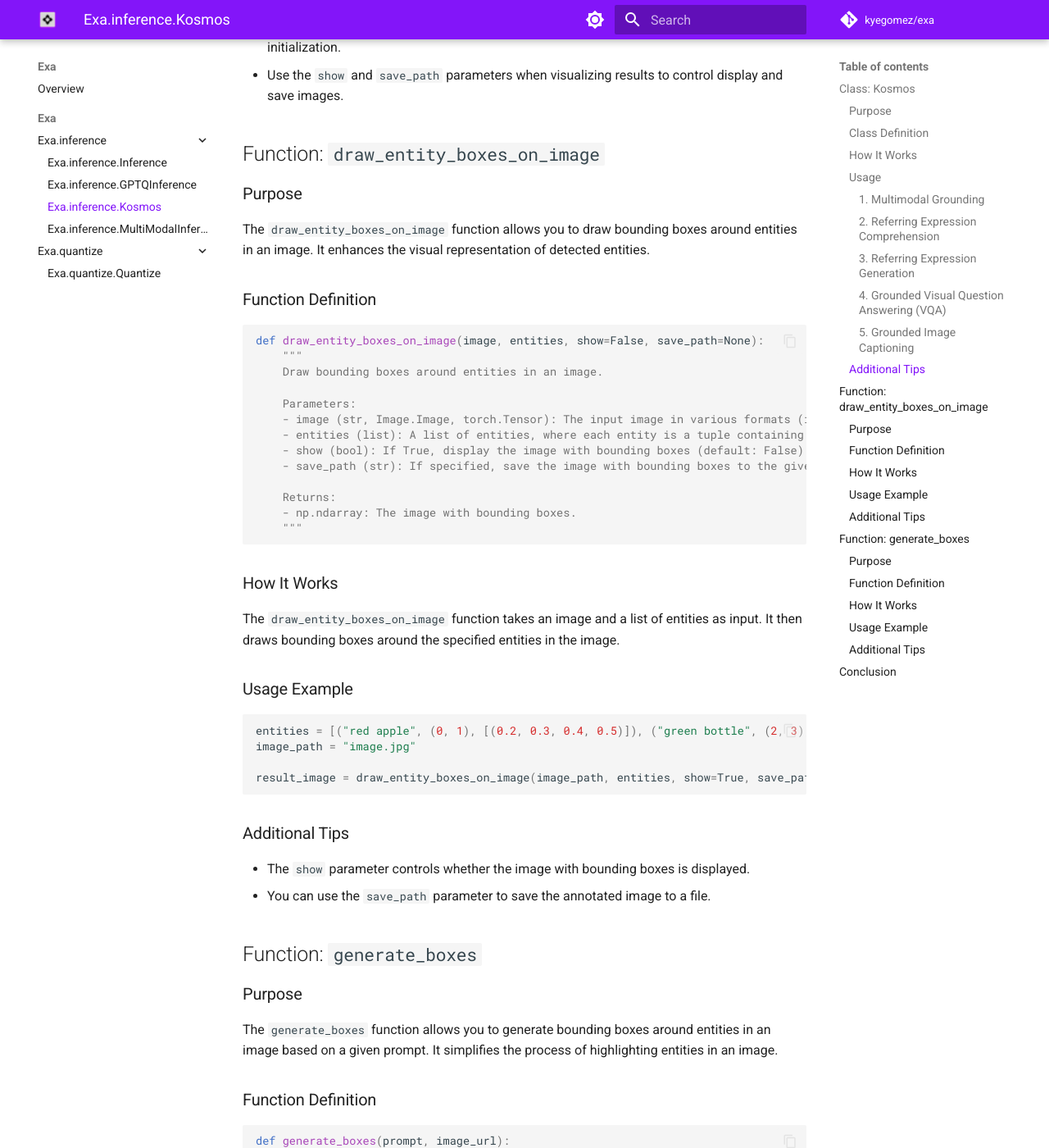
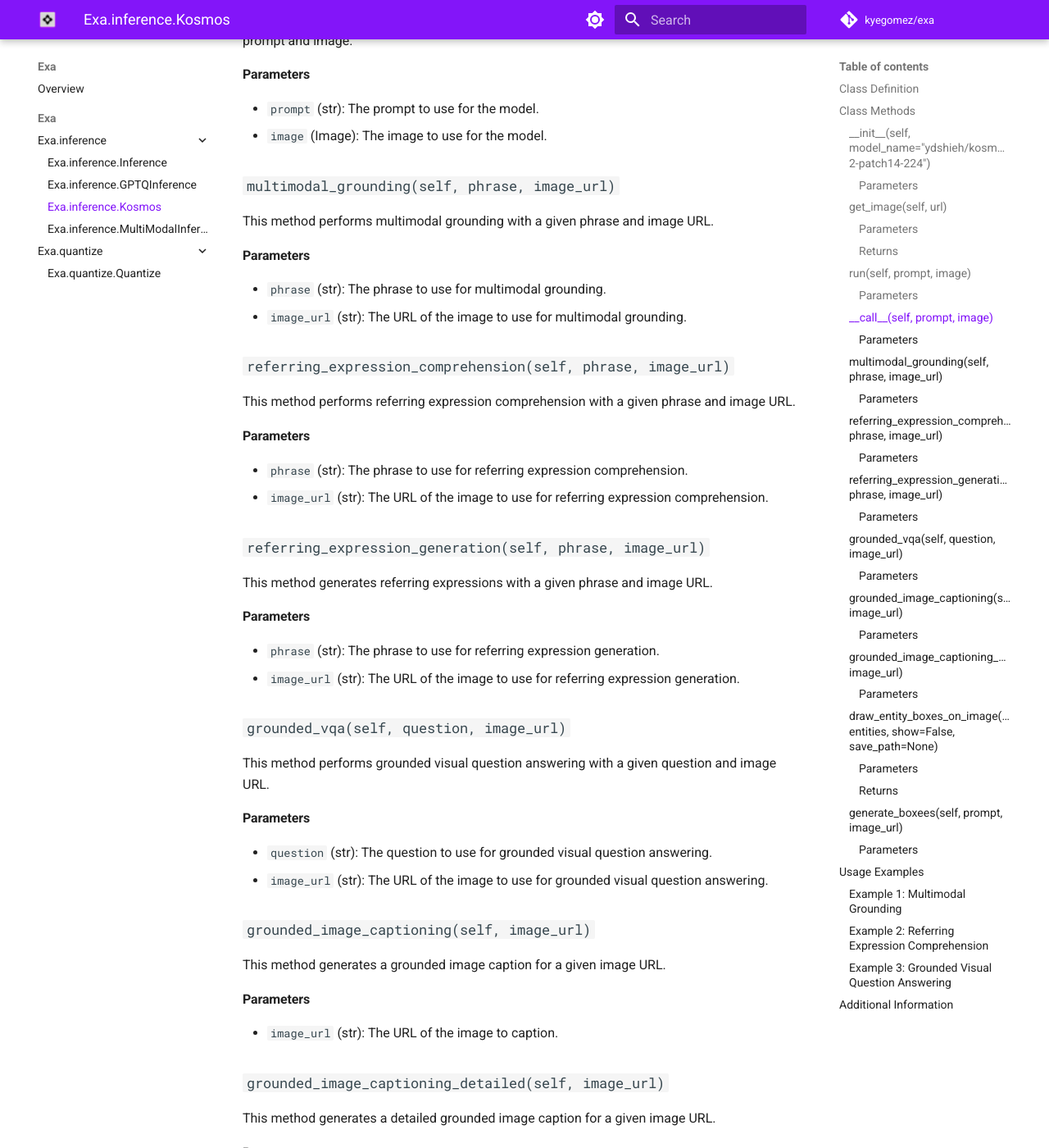
Before and after one commit to kyegomez/Exa, an MkDocs documentation site: the page built from docs/exa/kosmos.md, in a window 1280 px wide and 1400 px high, scrolled down 1632 px. Shown: the whole window at 82% size. Built offline with MkDocs 1.6.1 and Material for MkDocs 9.7.7, drawn with Linux system fonts in a browser that asks for light colours; comment, search, counter and statistics services are not loaded; some of the changed text lies outside the part shown.

Commit message:
clean up kosmos

````diff
--- a/docs/exa/kosmos.md
+++ b/docs/exa/kosmos.md
@@ -1,151 +1,186 @@
-# Kosmos Documentation
+# Kosmos Class Documentation
 
-Kosmos is a model to perform multimodal tasks by combining natural language understanding and computer vision capabilities. It leverages a pre-trained model to enable tasks such as multimodal grounding, referring expression comprehension, referring expression generation, grounded visual question answering (VQA), and grounded image captioning.
 
-## Class: Kosmos
+The `Kosmos` class is a Python class that provides a set of methods for performing various tasks related to multimodal grounding, referring expression comprehension, referring expression generation, grounded visual question answering, and grounded image captioning. The class uses the `transformers` library to load a pretrained model and processor for performing these tasks.
 
-### Purpose
+Class Definition
+----------------
 
-The `Kosmos` class is the central component of the Shapeless library. It enables users to interact with pre-trained models for multimodal tasks that involve text and images. By initializing an instance of `Kosmos`, you gain access to various multimodal capabilities.
-
-### Class Definition
-
-```python
+```
 class Kosmos:
-    def __init__(self, model_name="ydshieh/kosmos-2-patch14-224"):
-        """
-        Initialize the Kosmos class.
-
-        Parameters:
-        - model_name (str): The name of the pre-trained model to use (default: "ydshieh/kosmos-2-patch14-224").
-        """
+    def __init__(self, model_name="ydshieh/kosmos-2-patch14-224")
+    def get_image(self, url)
+    def run(self, prompt, image)
+    def __call__(self, prompt, image)
+    def multimodal_grounding(self, phrase, image_url)
+    def referring_expression_comprehension(self, phrase, image_url)
+    def referring_expression_generation(self, phrase, image_url)
+    def grounded_vqa(self, question, image_url)
+    def grounded_image_captioning(self, image_url)
+    def grounded_image_captioning_detailed(self, image_url)
+    def draw_entity_boxes_on_image(image, entities, show=False, save_path=None)
+    def generate_boxees(self, prompt, image_url)
 ```
 
-### How It Works
 
-The `Kosmos` class utilizes a pre-trained model to perform multimodal tasks. It takes text and image inputs and returns results based on the model's understanding of the multimodal context.
+## Class Methods
+-------------
 
-### Usage
+### `__init__(self, model_name="ydshieh/kosmos-2-patch14-224")`
 
-#### 1. Multimodal Grounding
+This method initializes the `Kosmos` class. It loads the pretrained model and processor from the `transformers` library.
 
-```python
+#### Parameters
+
+-   `model_name` (str): The name of the pretrained model to load. Default is `"ydshieh/kosmos-2-patch14-224"`.
+
+### `get_image(self, url)`
+
+This method retrieves an image from a given URL.
+
+#### Parameters
+
+-   `url` (str): The URL of the image to retrieve.
+
+#### Returns
+
+-   `Image`: The retrieved image.
+
+### `run(self, prompt, image)`
+
+This method runs the model with a given prompt and image.
+
+#### Parameters
+
+-   `prompt` (str): The prompt to use for the model.
+-   `image` (Image): The image to use for the model.
+
+### `__call__(self, prompt, image)`
+
+This method allows the `Kosmos` class to be called like a function. It runs the model with a given prompt and image.
+
+#### Parameters
+
+-   `prompt` (str): The prompt to use for the model.
+-   `image` (Image): The image to use for the model.
+
+### `multimodal_grounding(self, phrase, image_url)`
+
+This method performs multimodal grounding with a given phrase and image URL.
+
+#### Parameters
+
+-   `phrase` (str): The phrase to use for multimodal grounding.
+-   `image_url` (str): The URL of the image to use for multimodal grounding.
+
+### `referring_expression_comprehension(self, phrase, image_url)`
+
+This method performs referring expression comprehension with a given phrase and image URL.
+
+#### Parameters
+
+-   `phrase` (str): The phrase to use for referring expression comprehension.
+-   `image_url` (str): The URL of the image to use for referring expression comprehension.
+
+### `referring_expression_generation(self, phrase, image_url)`
+
+This method generates referring expressions with a given phrase and image URL.
+
+#### Parameters
+
+-   `phrase` (str): The phrase to use for referring expression generation.
+-   `image_url` (str): The URL of the image to use for referring expression generation.
+
+### `grounded_vqa(self, question, image_url)`
+
+This method performs grounded visual question answering with a given question and image URL.
+
+#### Parameters
+
+-   `question` (str): The question to use for grounded visual question answering.
+-   `image_url` (str): The URL of the image to use for grounded visual question answering.
+
+### `grounded_image_captioning(self, image_url)`
+
+This method generates a grounded image caption for a given image URL.
+
+#### Parameters
+
+-   `image_url` (str): The URL of the image to caption.
+
+### `grounded_image_captioning_detailed(self, image_url)`
+
+This method generates a detailed grounded image caption for a given image URL.
+
+#### Parameters
+
+-   `image_url` (str): The URL of the image to caption.
+
+### `draw_entity_boxes_on_image(image, entities, show=False, save_path=None)`
+
+This method draws bounding boxes around entities in an image.
+
+#### Parameters
+
+-   `image` (Image or str or torch.Tensor): The image or image path or image tensor on which to draw bounding boxes.
+-   `entities` (list): A list of entities to draw bounding boxes around.
+-   `show` (bool): Whether to display the image. Default is `False`.
+-   `save_path` (str): The path to save the image. If `None`, the image
+
+#### Returns
+
+-   `new_image` (numpy.ndarray): The image with bounding boxes drawn around entities.
+
+### `generate_boxees(self, prompt, image_url)`
+
+This method generates bounding boxes for entities in an image based on a given prompt.
+
+#### Parameters
+
+-   `prompt` (str): The prompt to use for generating bounding boxes.
+-   `image_url` (str): The URL of the image to use for generating bounding boxes.
+
+
+## Usage Examples
+--------------
+
+### Example 1: Multimodal Grounding
+
+```
+from Kosmos import Kosmos
+
 kosmos = Kosmos()
 kosmos.multimodal_grounding("Find the red apple in the image.", "https://example.com/apple.jpg")
 ```
 
-#### 2. Referring Expression Comprehension
 
-```python
+### Example 2: Referring Expression Comprehension
+
+```
+from Kosmos import Kosmos
+
+kosmos = Kosmos()
 kosmos.referring_expression_comprehension("Show me the green bottle.", "https://example.com/bottle.jpg")
 ```
 
-#### 3. Referring Expression Generation
 
-```python
-kosmos.referring_expression_generation("It is on the table.", "https://example.com/table.jpg")
+### Example 3: Grounded Visual Question Answering
+
 ```
+from Kosmos import Kosmos
 
-#### 4. Grounded Visual Question Answering (VQA)
-
-```python
+kosmos = Kosmos()
 kosmos.grounded_vqa("What is the color of the car?", "https://example.com/car.jpg")
 ```
 
-#### 5. Grounded Image Captioning
 
-```python
-kosmos.grounded_image_captioning("https://example.com/beach.jpg")
-```
+## Additional Information
+----------------------
 
-### Additional Tips
+The `Kosmos` class uses the `transformers` library to load a pretrained model and processor. The model is used to generate responses based on the given prompts and images, and the processor is used to process the inputs and outputs of the model.
 
-- You can use `Kosmos` for various multimodal tasks by calling the respective functions.
-- You can specify a different pre-trained model by providing the `model_name` parameter during initialization.
-- Use the `show` and `save_path` parameters when visualizing results to control display and save images.
+The `Kosmos` class provides a set of methods for performing various tasks related to multimodal grounding, referring expression comprehension, referring expression generation, grounded visual question answering, and grounded image captioning. These tasks involve generating responses based on the given prompts and images, and drawing bounding boxes around entities in the images.
 
-## Function: `draw_entity_boxes_on_image`
+The `Kosmos` class also provides a method for retrieving an image from a given URL, and a method for running the model with a given prompt and image. These methods are used internally by the other methods of the class.
 
-### Purpose
-
-The `draw_entity_boxes_on_image` function allows you to draw bounding boxes around entities in an image. It enhances the visual representation of detected entities.
-
-### Function Definition
-
-```python
-def draw_entity_boxes_on_image(image, entities, show=False, save_path=None):
-    """
-    Draw bounding boxes around entities in an image.
-
-    Parameters:
-    - image (str, Image.Image, torch.Tensor): The input image in various formats (image path, PIL image, or torch.Tensor).
-    - entities (list): A list of entities, where each entity is a tuple containing entity name, position (start, end), and bounding boxes.
-    - show (bool): If True, display the image with bounding boxes (default: False).
-    - save_path (str): If specified, save the image with bounding boxes to the given path.
-
-    Returns:
-    - np.ndarray: The image with bounding boxes.
-    """
-```
-
-### How It Works
-
-The `draw_entity_boxes_on_image` function takes an image and a list of entities as input. It then draws bounding boxes around the specified entities in the image.
-
-### Usage Example
-
-```python
-entities = [("red apple", (0, 1), [(0.2, 0.3, 0.4, 0.5)]), ("green bottle", (2, 3), [(0.6, 0.7, 0.8, 0.9)])]
-image_path = "image.jpg"
-
-result_image = draw_entity_boxes_on_image(image_path, entities, show=True, save_path="output.jpg")
-```
-
-### Additional Tips
-
-- The `show` parameter controls whether the image with bounding boxes is displayed.
-- You can use the `save_path` parameter to save the annotated image to a file.
-
-## Function: `generate_boxes`
-
-### Purpose
-
-The `generate_boxes` function allows you to generate bounding boxes around entities in an image based on a given prompt. It simplifies the process of highlighting entities in an image.
-
-### Function Definition
-
-```python
-def generate_boxes(prompt, image_url):
-    """
-    Generate bounding boxes around entities in an image based on a prompt.
-
-    Parameters:
-    - prompt (str): The prompt describing the entities to be highlighted.
-    - image_url (str): The URL of the image to process.
-
-    Returns:
-    - np.ndarray: The image with generated bounding boxes.
-    """
-```
-
-### How It Works
-
-The `generate_boxes` function takes a prompt and an image URL as input. It processes the prompt and generates bounding boxes around the entities mentioned in the prompt within the given image.
-
-### Usage Example
-
-```python
-prompt = "Find the red apple in the image."
-image_url = "https://example.com/apple.jpg"
-
-result_image = generate_boxes(prompt, image_url)
-```
-
-### Additional Tips
-
-- You can use this function to quickly visualize entities mentioned in a prompt within an image.
-- Ensure that the image URL is accessible and contains the image you want to process.
-
-## Conclusion
-
-The Shapeless library simplifies multimodal tasks involving natural language and computer vision. By utilizing the `Kosmos` class and related functions, you can easily perform tasks such as multimodal grounding, referring expression comprehension, referring expression generation, grounded VQA, and grounded image captioning. Additionally, the ability to draw bounding boxes and generate boxes enhances the visual representation of entities in images, making it a powerful tool for various applications.
+The `Kosmos` class can be used in a variety of applications, such as image captioning, visual question answering, and object detection. It provides a simple and intuitive interface for performing these tasks, making it easy to use for both beginners and experienced developers.
--- a/exa/__init__.py
+++ b/exa/__init__.py
@@ -40,4 +40,7 @@
 
 #utils
 from exa.utils.metric_logger import Logging
+from exa.utils.decoding_wrapper import real_time_decoding
+from exa.utils.deploy import Deploy
 from exa.utils.logger import Logger
+from exa.utils.logger import *
````
Also changed, not shown: 1 other file.
